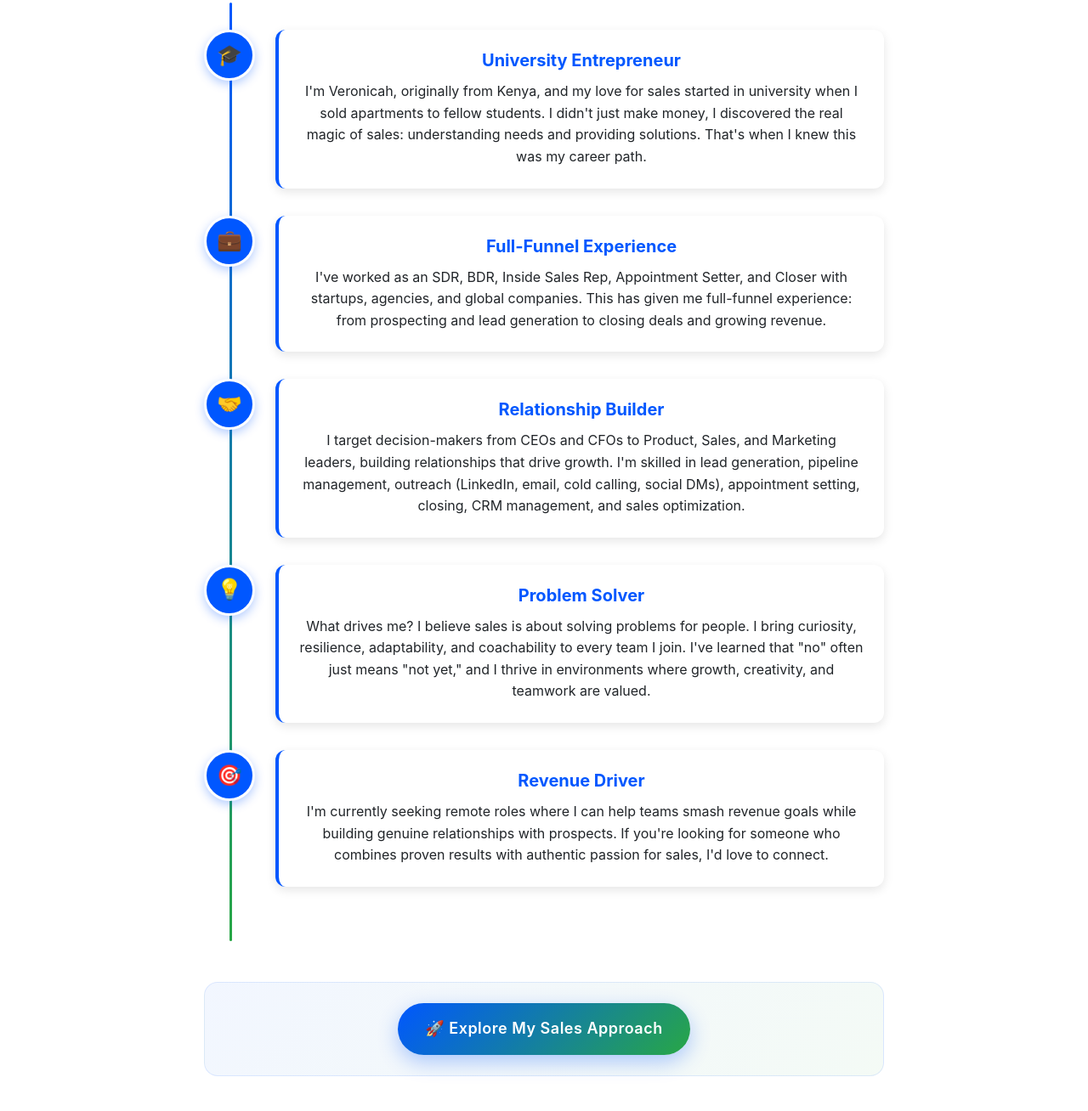
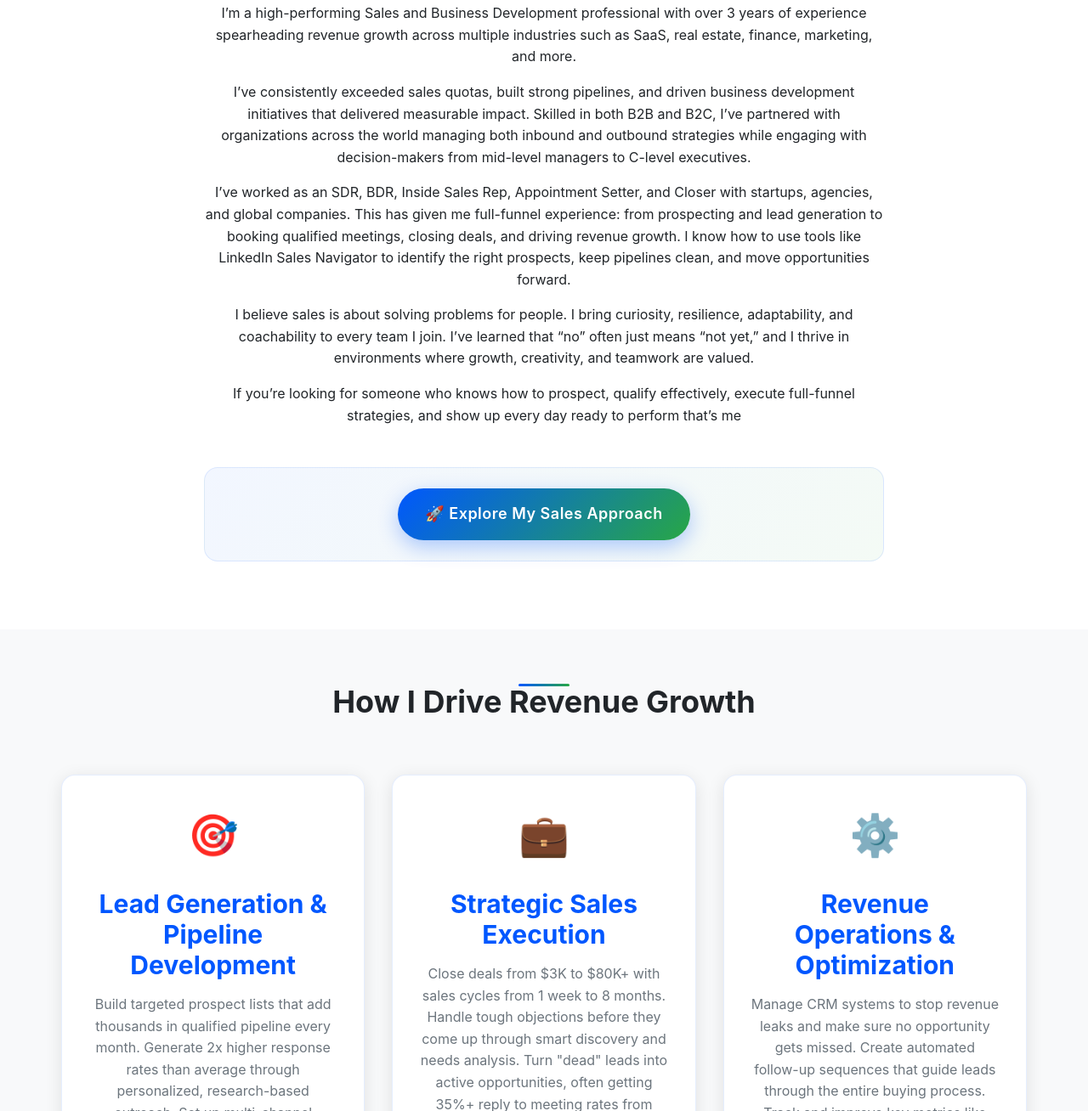
Before and after one commit to VeronicahWanjuu/Sales_Porfolio, a plain HTML site: page index.html in a window 1280 px wide. Shown: the part 1132-2440 px from the top of the page at 85% size. Drawn offline with Linux system fonts and the light colour scheme; files whose address does not match are found by name.

Commit message:
Update 'My Story' section with new content

```diff
--- a/index.html
+++ b/index.html
@@ -115,43 +115,16 @@
             <div class="container">
                 <h2 class="section-title">My Story</h2>
                 <div class="about-content">
-                    <div class="story-timeline">
-                        <div class="timeline-item">
-                            <div class="timeline-icon">🎓</div>
-                            <div class="timeline-content">
-                                <h3>University Entrepreneur</h3>
-                                <p>I'm Veronicah, originally from Kenya, and my love for sales started in university when I sold apartments to fellow students. I didn't just make money, I discovered the real magic of sales: understanding needs and providing solutions. That's when I knew this was my career path.</p>
-                            </div>
-                        </div>
-                        <div class="timeline-item">
-                            <div class="timeline-icon">💼</div>
-                            <div class="timeline-content">
-                                <h3>Full-Funnel Experience</h3>
-                                <p>I've worked as an SDR, BDR, Inside Sales Rep, Appointment Setter, and Closer with startups, agencies, and global companies. This has given me full-funnel experience: from prospecting and lead generation to closing deals and growing revenue.</p>
-                            </div>
-                        </div>
-                        <div class="timeline-item">
-                            <div class="timeline-icon">🤝</div>
-                            <div class="timeline-content">
-                                <h3>Relationship Builder</h3>
-                                <p>I target decision-makers from CEOs and CFOs to Product, Sales, and Marketing leaders, building relationships that drive growth. I'm skilled in lead generation, pipeline management, outreach (LinkedIn, email, cold calling, social DMs), appointment setting, closing, CRM management, and sales optimization.</p>
-                            </div>
-                        </div>
-                        <div class="timeline-item">
-                            <div class="timeline-icon">💡</div>
-                            <div class="timeline-content">
-                                <h3>Problem Solver</h3>
-                                <p>What drives me? I believe sales is about solving problems for people. I bring curiosity, resilience, adaptability, and coachability to every team I join. I've learned that "no" often just means "not yet," and I thrive in environments where growth, creativity, and teamwork are valued.</p>
-                            </div>
-                        </div>
-                        <div class="timeline-item">
-                            <div class="timeline-icon">🎯</div>
-                            <div class="timeline-content">
-                                <h3>Revenue Driver</h3>
-                                <p>I'm currently seeking remote roles where I can help teams smash revenue goals while building genuine relationships with prospects. If you're looking for someone who combines proven results with authentic passion for sales, I'd love to connect.</p>
-                            </div>
-                        </div>
-                    </div>
+                    <p>I’m a high-performing Sales and Business Development professional with over 3 years of experience spearheading revenue growth across multiple industries such as SaaS, real estate, finance, marketing, and more.</p>
+
+                    <p>I’ve consistently exceeded sales quotas, built strong pipelines, and driven business development initiatives that delivered measurable impact. Skilled in both B2B and B2C, I’ve partnered with organizations across the world managing both inbound and outbound strategies while engaging with decision-makers from mid-level managers to C-level executives.</p>
+
+                    <p>I’ve worked as an SDR, BDR, Inside Sales Rep, Appointment Setter, and Closer with startups, agencies, and global companies. This has given me full-funnel experience: from prospecting and lead generation to booking qualified meetings, closing deals, and driving revenue growth. I know how to use tools like LinkedIn Sales Navigator to identify the right prospects, keep pipelines clean, and move opportunities forward.</p>
+
+                    <p>I believe sales is about solving problems for people. I bring curiosity, resilience, adaptability, and coachability to every team I join. I’ve learned that “no” often just means “not yet,” and I thrive in environments where growth, creativity, and teamwork are valued.</p>
+
+                    <p>If you’re looking for someone who knows how to prospect, qualify effectively, execute full-funnel strategies, and show up every day ready to perform that’s me</p>
+
                     <div class="about-cta">
                         <a href="#sales-approach" class="btn btn-primary feature-btn">🚀 Explore My Sales Approach</a>
                     </div>
```
